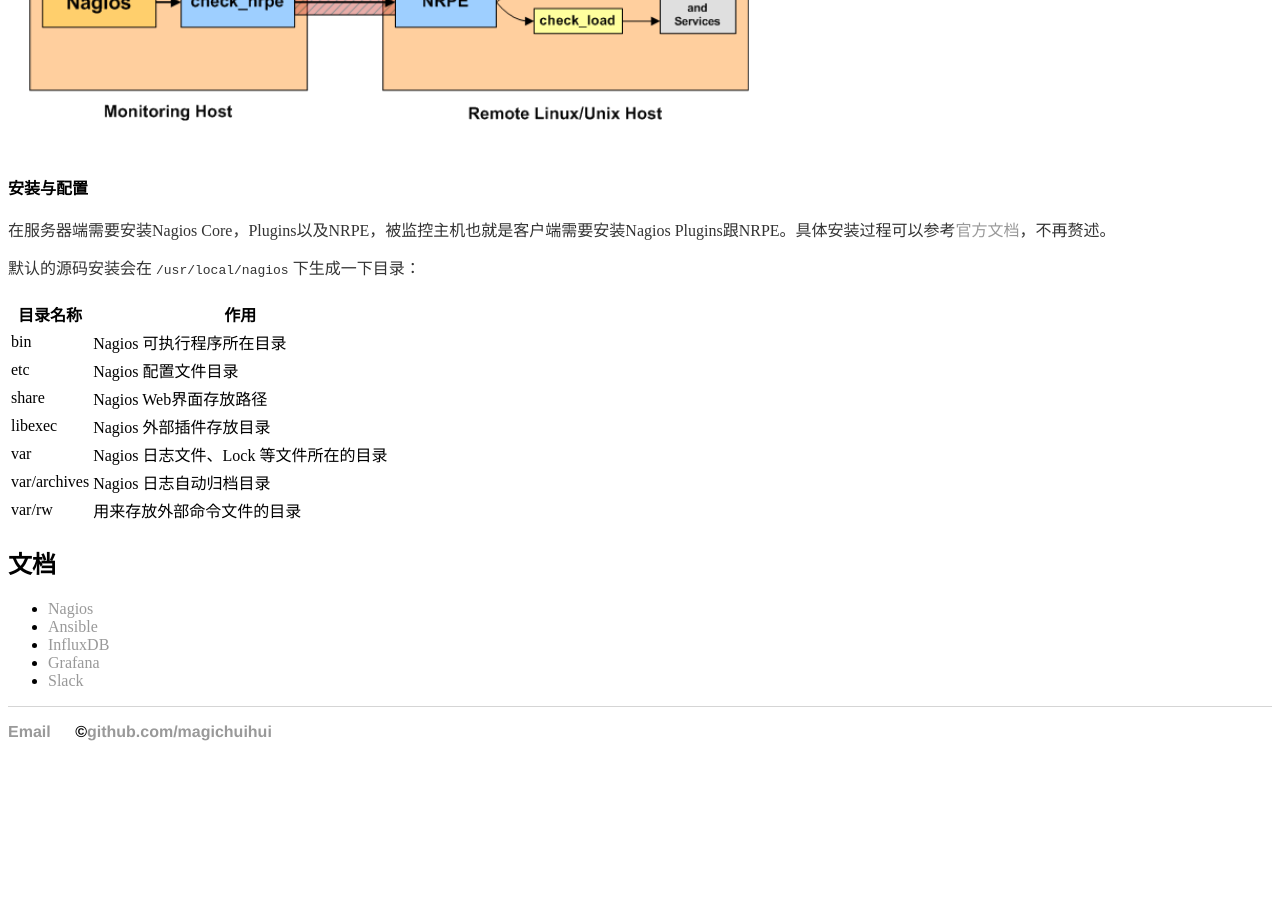
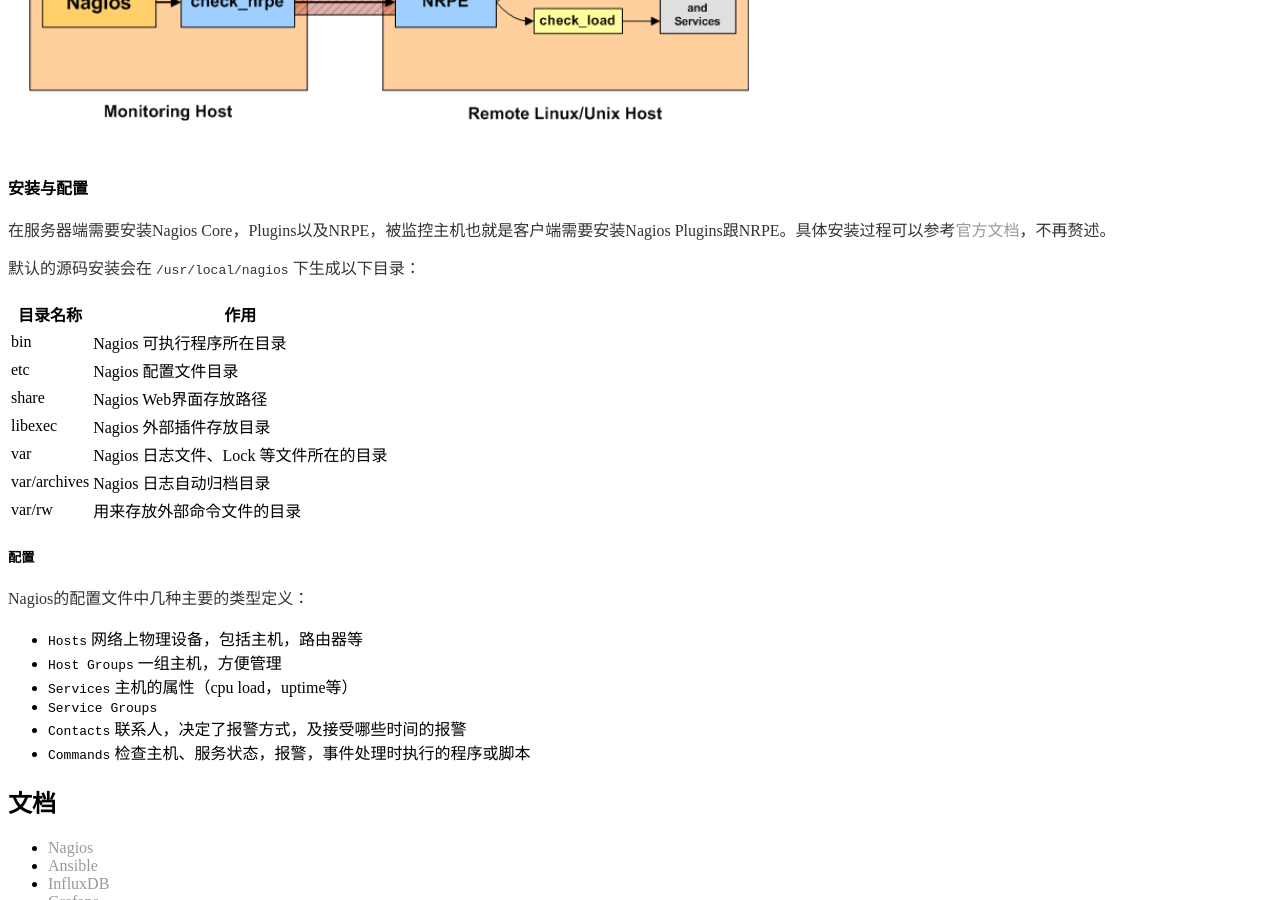
Before and after one commit to magichuihui/magichuihui.github.io, a Jekyll site: the page built from _posts/2017-11-06-nagios-ansible.md, in a window 1280 px wide and 900 px high, scrolled down 1034 px. Built offline with Jekyll 4.4.1, drawn with Linux system fonts in a browser that asks for light colours; before the commit the page ends 1791 px from its top, so only the background shows below that.

Commit message:
changer markdown parser

```diff
--- a/_posts/2017-11-06-nagios-ansible.md
+++ b/_posts/2017-11-06-nagios-ansible.md
@@ -42,17 +42,31 @@
 
 在服务器端需要安装Nagios Core，Plugins以及NRPE，被监控主机也就是客户端需要安装Nagios Plugins跟NRPE。具体安装过程可以参考[官方文档][1]，不再赘述。
 
-默认的源码安装会在 `/usr/local/nagios` 下生成一下目录：
+默认的源码安装会在 `/usr/local/nagios` 下生成以下目录：
 
-目录名称 | 作用
--------- | ----
-bin | Nagios 可执行程序所在目录
-etc | Nagios 配置文件目录
-share | Nagios Web界面存放路径
-libexec | Nagios 外部插件存放目录
-var | Nagios 日志文件、Lock 等文件所在的目录
-var/archives | Nagios 日志自动归档目录
-var/rw | 用来存放外部命令文件的目录
+| 目录名称 | 作用 |
+| -------- | ---- |
+| bin | Nagios 可执行程序所在目录 |
+|etc | Nagios 配置文件目录 |
+| share | Nagios Web界面存放路径 |
+| libexec | Nagios 外部插件存放目录 |
+| var | Nagios 日志文件、Lock 等文件所在的目录 |
+| var/archives | Nagios 日志自动归档目录 |
+| var/rw | 用来存放外部命令文件的目录 |
+
+##### 配置
+
+Nagios的配置文件中几种主要的类型定义：
+
+* `Hosts` 网络上物理设备，包括主机，路由器等
+* `Host Groups` 一组主机，方便管理
+* `Services` 主机的属性（cpu load，uptime等）
+* `Service Groups`
+* `Contacts` 联系人，决定了报警方式，及接受哪些时间的报警
+* `Commands` 检查主机、服务状态，报警，事件处理时执行的程序或脚本
+
+
+
 
 
 
```
